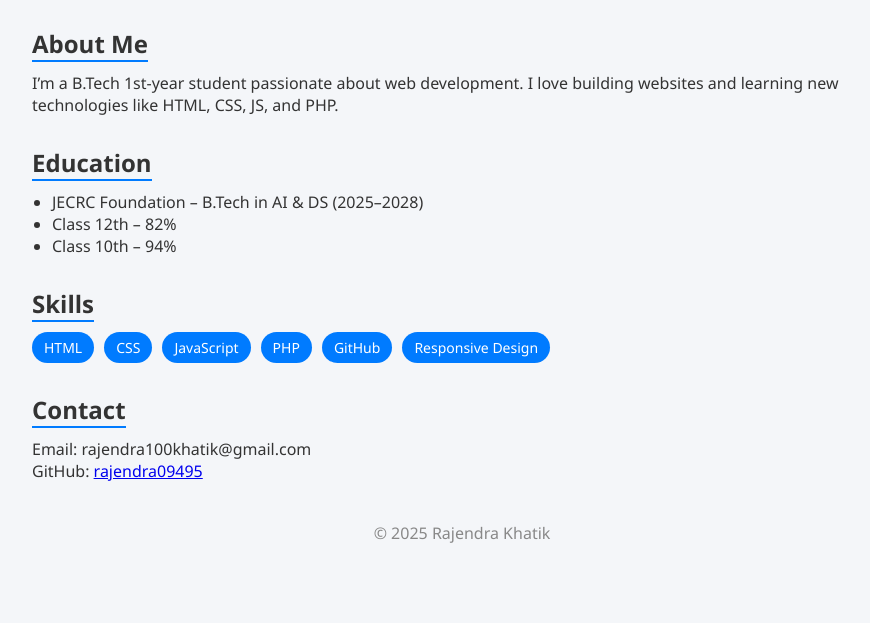
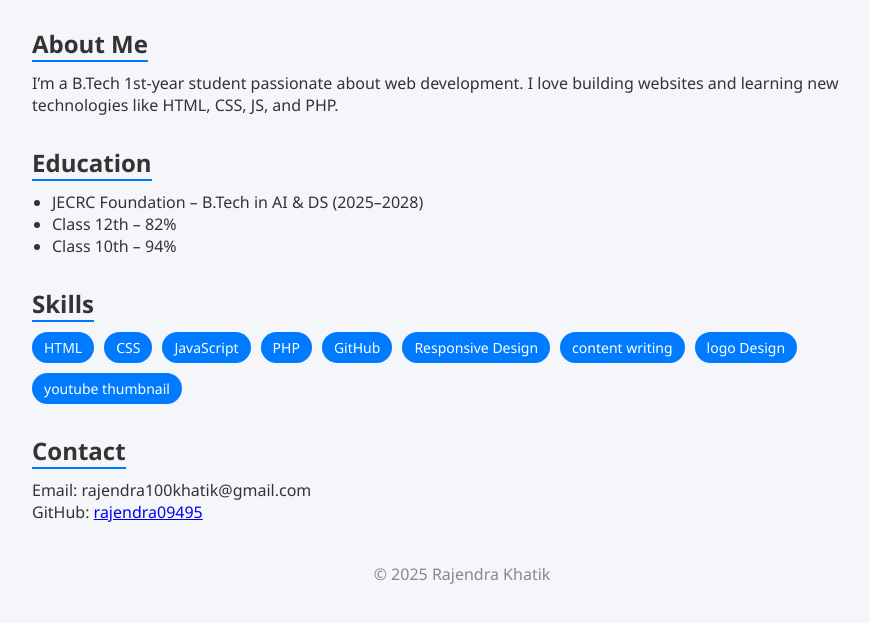
Before and after one commit to rajendra09495/resume, a plain HTML site: page index.html in a window 1280 px wide. Shown: the part 115-738 px from the top of the page, without its empty margins (178-1048 px from the left). Drawn offline with Linux system fonts and the light colour scheme.

Commit message:
Add files via upload

```diff
--- a/index.html
+++ b/index.html
@@ -36,6 +36,10 @@
         <span>PHP</span>
         <span>GitHub</span>
         <span>Responsive Design</span>
+        <span>content writing</span>
+        <span>logo Design</span>
+        <span>youtube thumbnail</span>
+
       </div>
     </section>
 
```
